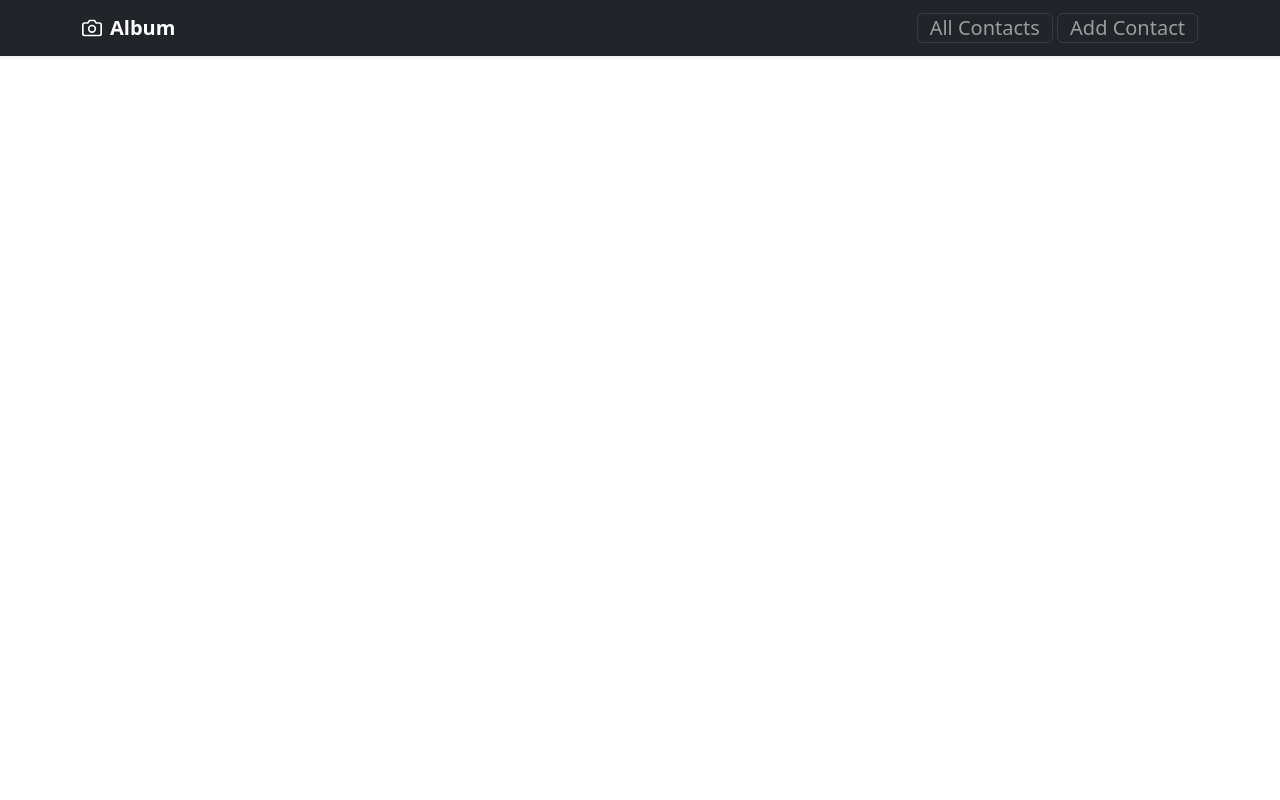
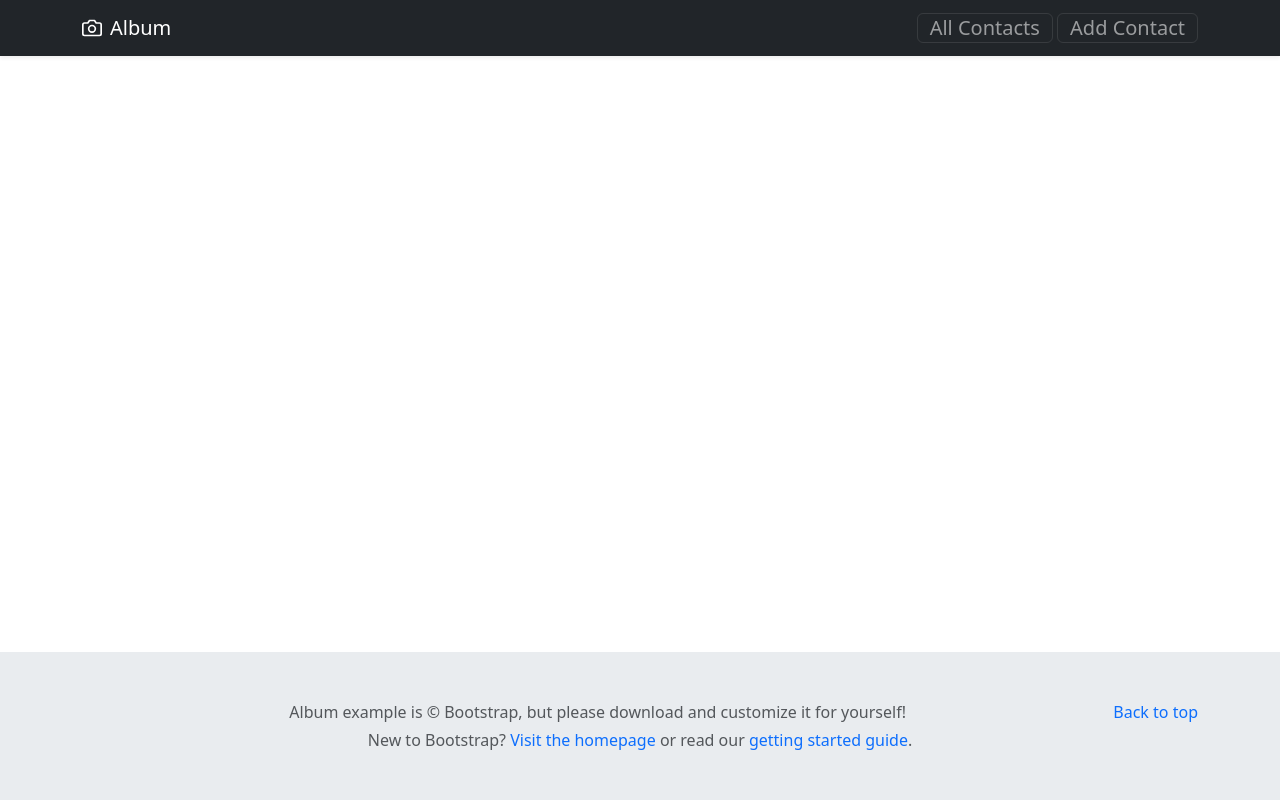
Before and after one commit to NeZur21/pythonProject, a Flask app: template templates/index.html in a window 1280 px wide. Run offline with Flask 3, Linux system fonts and the light colour scheme; the template is opened without the code that fills it, so the values that code supplies are empty.

Commit message:
тnew visual

```diff
--- a/templates/index.html
+++ b/templates/index.html
@@ -7,21 +7,70 @@
   <link rel="stylesheet" href="{{ url_for('static', filename='css/styles.css') }}">
   <link rel="stylesheet" href="https://cdn.jsdelivr.net/npm/bootstrap@5.3.3/dist/css/bootstrap.min.css">
   <title>Title</title>
+  <style>
+   a {
+    text-decoration: none
+   }
+   body, html {
+   overflow-x: hidden;
+      height: 100%; /* Высота страницы 100% */
+      margin: 0;
+      display: flex;
+      flex-direction: column;
+    }
+
+    main {
+      flex: 1; /* Занимает оставшееся пространство */
+      display: flex;
+      flex-direction: column;
+    }
+
+    .table-container {
+      flex-grow: 1; /* Контейнер таблицы заполняет оставшееся пространство */
+      display: flex;
+      flex-direction: column;
+      justify-content: center; /* Вертикальное выравнивание при недостатке контента */
+    }
+
+    footer {
+      background-color: #f8f9fa;
+      padding: 1rem;
+      text-align: center;
+    }
+  </style>
 </head>
 <body>
-  <header>
+  <header class='bg-light'>
     <div class="navbar navbar-dark bg-dark shadow-sm">
     <div class="container">
-      <a href="#" class="navbar-brand d-flex align-items-center">
+      <a href="#" class="fw-light navbar-brand d-flex align-items-center">
         <svg xmlns="http://www.w3.org/2000/svg" width="20" height="20" fill="none" stroke="currentColor" stroke-linecap="round" stroke-linejoin="round" stroke-width="2" aria-hidden="true" class="me-2" viewBox="0 0 24 24"><path d="M23 19a2 2 0 0 1-2 2H3a2 2 0 0 1-2-2V8a2 2 0 0 1 2-2h4l2-3h6l2 3h4a2 2 0 0 1 2 2z"></path><circle cx="12" cy="13" r="4"></circle></svg>
         <strong>Album</strong>
       </a>
-      <nav>
-        <button class='navbar-toggler' href="{{ url_for('contact_list') }}">All Contacts</button>
-            <button class='navbar-toggler' href="{{ url_for('contact_list') }}">Add Contact</button>
-      </nav>
+      <div>
+        <a href="{{ url_for('all_contacts') }}">
+          <button class='fw-light navbar-toggler' type="button" data-bs-toggle="collapse" data-bs-target="#navbarNav" aria-controls="navbarNav" aria-expanded="false" aria-label="Toggle navigation">All Contacts</button>
+        </a>
+        <a href="{{ url_for('contact_list') }}">
+          <button class='fw-light navbar-toggler' type="button" data-bs-toggle="collapse" data-bs-target="#navbarNav" aria-controls="navbarNav" aria-expanded="false" aria-label="Toggle navigation">Add Contact</button>
+        </a>
+      </div>
     </div>
-  </div>
+    </div>
   </header>
+  <main>
+    {% block content %}
+        {% endblock %}
+  </main>
+
+  <footer class="fw-light bg-body-secondary text-body-secondary py-5">
+    <div class="container">
+      <p class="float-end mb-1">
+        <a href="#">Back to top</a>
+      </p>
+      <p class="mb-1">Album example is © Bootstrap, but please download and customize it for yourself!</p>
+      <p class="mb-0">New to Bootstrap? <a href="/">Visit the homepage</a> or read our <a href="/docs/5.3/getting-started/introduction/">getting started guide</a>.</p>
+    </div>
+  </footer>
 </body>
 </html>
```
Also changed, not shown: templates/base.html (+12 -0 lines), templates/contacts.html (+4 -3 lines).
